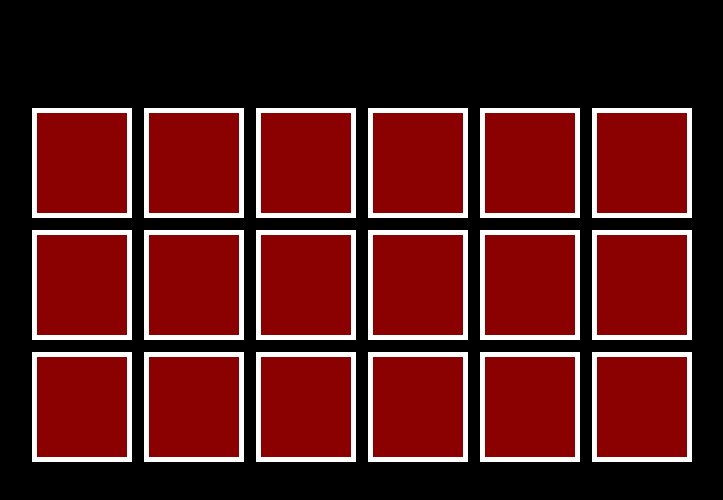
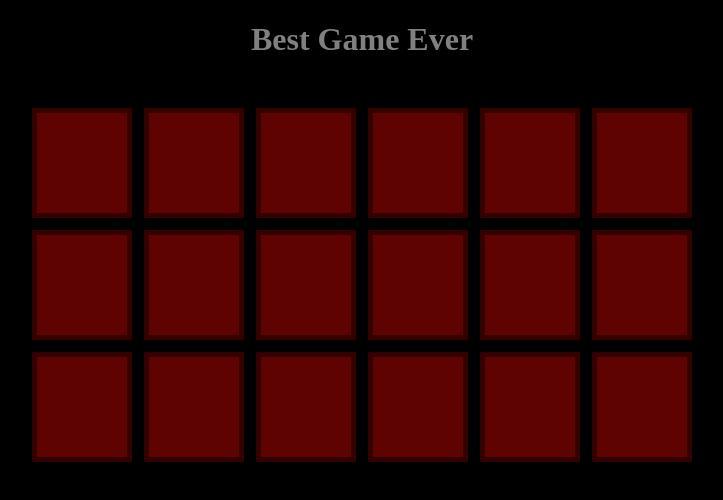
Before and after one commit to MusicalWhiskey/sba_316_riggs_jake, a plain HTML site: page index.html in a window 1280 px wide. Shown: the whole page, without its empty margins (278-1001 px from the left). Drawn offline with Linux system fonts and the light colour scheme.

Commit message:
fixed colors and alignment

```diff
--- a/script.js
+++ b/script.js
@@ -1,7 +1,7 @@
 console.log("SBA 316");
 
 const cardsContainer = document.querySelector(".cards");
-const colors = ["blue", "orange", "red", "white", "yellow", "green", "brown", "teal", "purple"];
+const colors = ["blue", "orange", "red", "gray", "yellow", "green", "brown", "teal", "purple"];
 const colorsPicklist = [...colors, ...colors];
 const cardCount = colorsPicklist.length;
 
@@ -80,5 +80,6 @@ for (let i = 0; i < cardCount; i++) {
 	cardsContainer.appendChild(card);
 }
 
-const titleElement = document.getElementsByID("title").style.color = "white";
-titleElement.style.textAlign = "center";
+const titleElement = document.getElementById("title");
+    titleElement.style.color = "gray";
+    titleElement.style.textAlign = "center";
--- a/style.css
+++ b/style.css
@@ -1,5 +1,5 @@
 body {
-	background:  black;
+	background:  rgb(0, 0, 0);
 	margin: 0;
 }
 
@@ -15,7 +15,7 @@ body {
 
 .card {
 	height: 100px;
-	background: darkred;
-	border: 5px solid white;
+	background: rgb(94, 2, 2);
+	border: 5px solid rgb(52, 1, 1);
 	cursor: pointer;
 }
```
